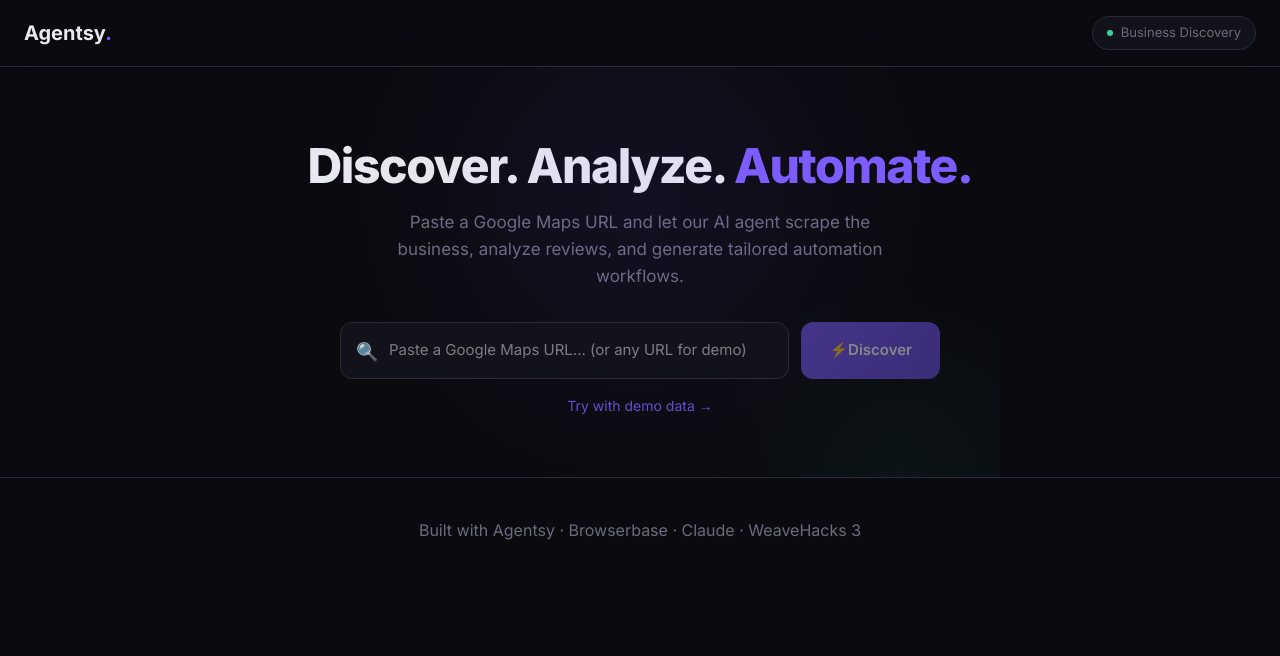
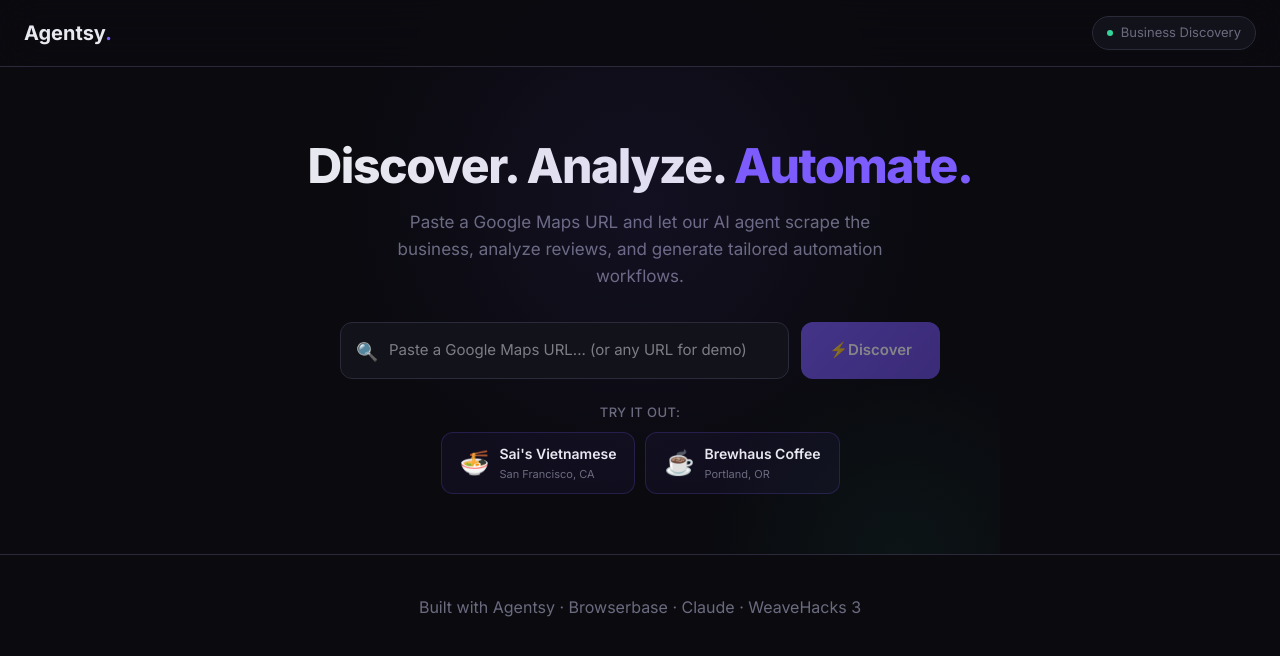
Before and after one commit to babdulhakim2/agntsy, a Next.js app in the folder webapp/: page /discover in a window 1280 px wide. Shown: the top 656 px of the page. Built offline with nearby package versions, Linux system fonts and the light colour scheme.

Commit message:
feat: add demo preset buttons on discover page (Sai's Vietnamese + Brewhaus Coffee)

```diff
--- a/webapp/app/discover/page.tsx
+++ b/webapp/app/discover/page.tsx
@@ -235,17 +235,37 @@ export default function DiscoverPage() {
           </button>
         </div>
 
-        {/* Quick demo link */}
+        {/* Quick demo presets */}
         {!isRunning && !business && (
+          <div style={styles.demoSection}>
+            <p style={styles.demoLabel}>Try it out:</p>
+            <div style={styles.demoButtons}>
               <button
-            style={styles.demoLink}
+                style={styles.demoButton}
+                onClick={() => {
+                  setUrl('https://maps.app.goo.gl/ENMScqeUcwbgxMGq7?g_st=ic');
+                }}
+              >
+                <span style={styles.demoEmoji}>🍜</span>
+                <span style={styles.demoText}>
+                  <span style={styles.demoBizName}>Sai&apos;s Vietnamese</span>
+                  <span style={styles.demoBizLocation}>San Francisco, CA</span>
+                </span>
+              </button>
+              <button
+                style={styles.demoButton}
                 onClick={() => {
                   setUrl('https://maps.google.com/maps?q=brewhaus+coffee+portland');
-              setTimeout(() => runDiscovery(), 100);
                 }}
               >
-            Try with demo data →
+                <span style={styles.demoEmoji}>☕</span>
+                <span style={styles.demoText}>
+                  <span style={styles.demoBizName}>Brewhaus Coffee</span>
+                  <span style={styles.demoBizLocation}>Portland, OR</span>
+                </span>
               </button>
+            </div>
+          </div>
         )}
       </section>
 
@@ -894,15 +914,59 @@ const styles: Record<string, React.CSSProperties> = {
     borderRadius: '50%',
     animation: 'spin 0.6s linear infinite',
   },
-  demoLink: {
-    marginTop: 16,
-    background: 'none',
-    border: 'none',
-    color: '#7C5CFC',
-    fontSize: 14,
+  demoSection: {
+    marginTop: 24,
+    display: 'flex',
+    flexDirection: 'column',
+    alignItems: 'center',
+    gap: 10,
+    position: 'relative',
+    zIndex: 1,
+  },
+  demoLabel: {
+    fontSize: 13,
+    color: '#6B6B80',
+    margin: 0,
+    fontWeight: 500,
+    letterSpacing: '0.03em',
+    textTransform: 'uppercase',
+  },
+  demoButtons: {
+    display: 'flex',
+    gap: 10,
+    flexWrap: 'wrap',
+    justifyContent: 'center',
+  },
+  demoButton: {
+    display: 'flex',
+    alignItems: 'center',
+    gap: 10,
+    padding: '10px 18px',
+    background: 'rgba(124, 92, 252, 0.06)',
+    border: '1px solid rgba(124, 92, 252, 0.2)',
+    borderRadius: 12,
     cursor: 'pointer',
     fontFamily: "'Inter', sans-serif",
-    opacity: 0.8,
+    transition: 'all 0.2s',
+    color: '#E8E8F0',
+  },
+  demoEmoji: {
+    fontSize: 24,
+  },
+  demoText: {
+    display: 'flex',
+    flexDirection: 'column',
+    alignItems: 'flex-start',
+    gap: 2,
+  },
+  demoBizName: {
+    fontSize: 14,
+    fontWeight: 600,
+    color: '#E8E8F0',
+  },
+  demoBizLocation: {
+    fontSize: 11,
+    color: '#6B6B80',
   },
 
   // Progress
```
Lines whose indentation alone changed are shown as unchanged.
